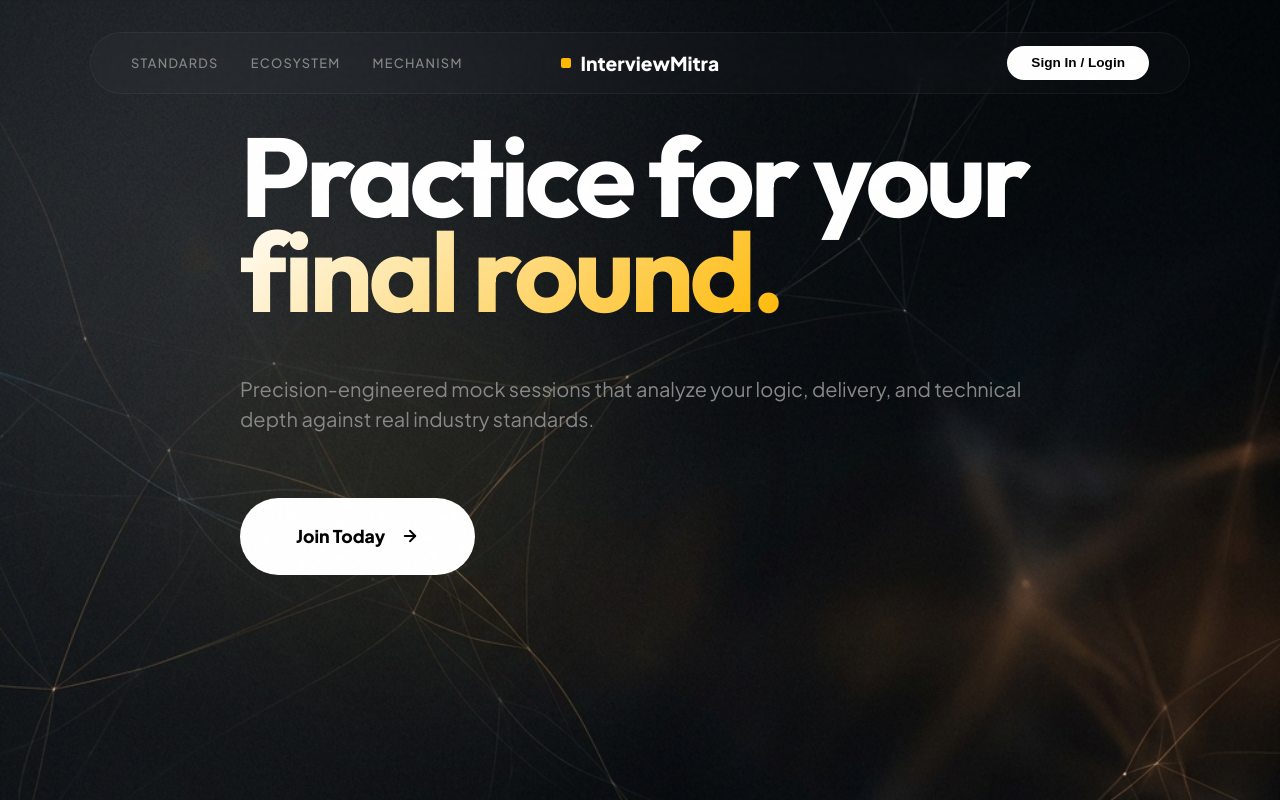
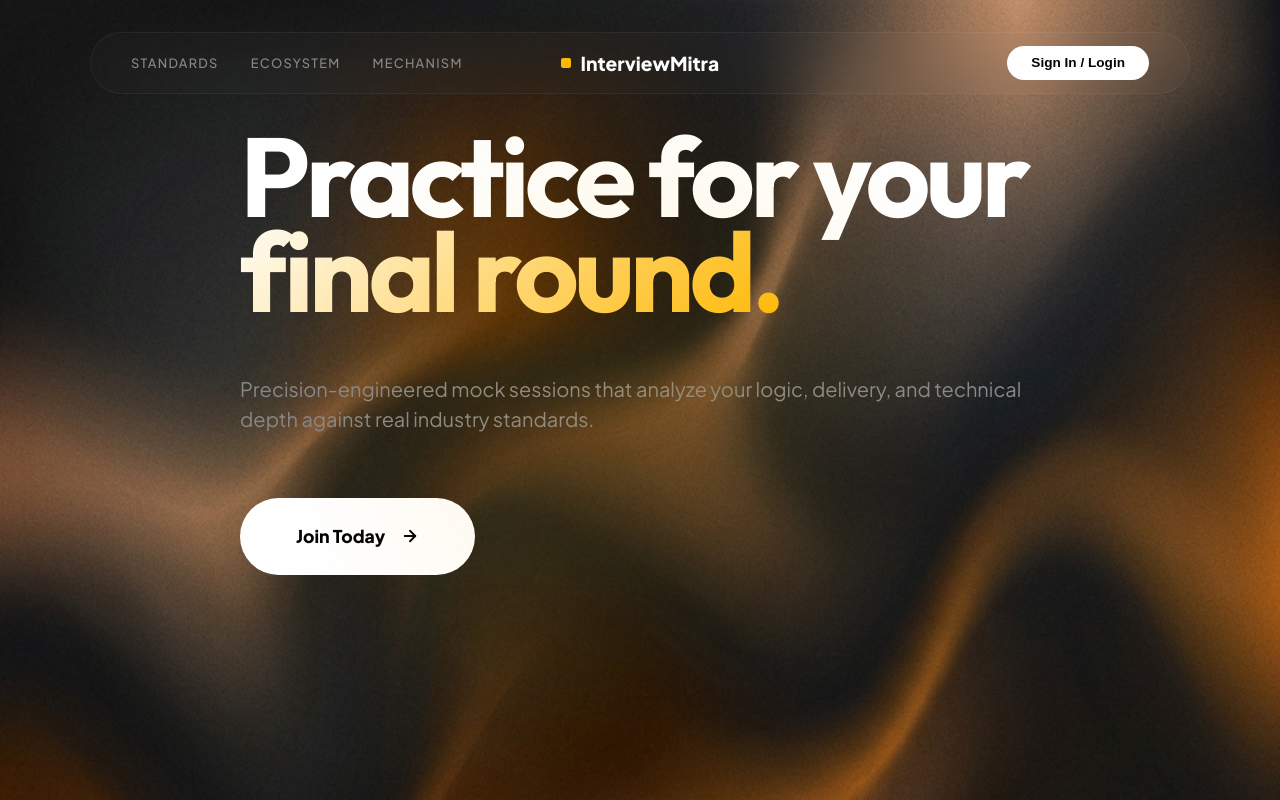
Before and after one commit to Bloatyy/AI-Interview-Assistant, a React (Vite) app in the folder frontend/: page / in a window 1280 px wide. Shown: the top 800 px of the page. Built offline with nearby package versions, Linux system fonts and the light colour scheme; no server answers.

Commit message:
Update background to bg.png

```diff
--- a/frontend/src/App.tsx
+++ b/frontend/src/App.tsx
@@ -50,6 +50,15 @@ function App() {
   const isAuthenticated = !!user;
   const [searchParams] = useSearchParams();
   const { user: clerkUser, isLoaded: isClerkLoaded } = useUser();
+
+  useEffect(() => {
+    const handleMouseMove = (e: MouseEvent) => {
+      document.documentElement.style.setProperty('--mouse-x', `${e.clientX}px`);
+      document.documentElement.style.setProperty('--mouse-y', `${e.clientY}px`);
+    };
+    window.addEventListener('mousemove', handleMouseMove);
+    return () => window.removeEventListener('mousemove', handleMouseMove);
+  }, []);
 
   useEffect(() => {
     if (isClerkLoaded && clerkUser) {
@@ -309,6 +318,7 @@ function App() {
         </div>
       </footer>
       )}
+      <div className="cursor-spotlight"></div>
     </>
   )
 }
--- a/frontend/src/index.css
+++ b/frontend/src/index.css
@@ -28,8 +28,8 @@ html {
 }
 
 body {
-  background-color: #030303;
-  background-image: url('/src/assets/neural_bg.png');
+  background-color: #050505;
+  background-image: url('/src/assets/bg.png');
   background-size: cover;
   background-position: center;
   background-attachment: fixed;
@@ -38,6 +38,21 @@ body {
   line-height: 1.6;
   overflow-x: hidden;
   position: relative;
+}
+
+.cursor-spotlight {
+  position: fixed;
+  top: 0;
+  left: 0;
+  width: 100%;
+  height: 100%;
+  background: radial-gradient(
+    450px circle at var(--mouse-x, 50%) var(--mouse-y, 50%),
+    rgba(255, 184, 0, 0.12),
+    transparent 80%
+  );
+  pointer-events: none;
+  z-index: 1; /* Move above the background image */
 }
 
 /* body::after removed */
```
